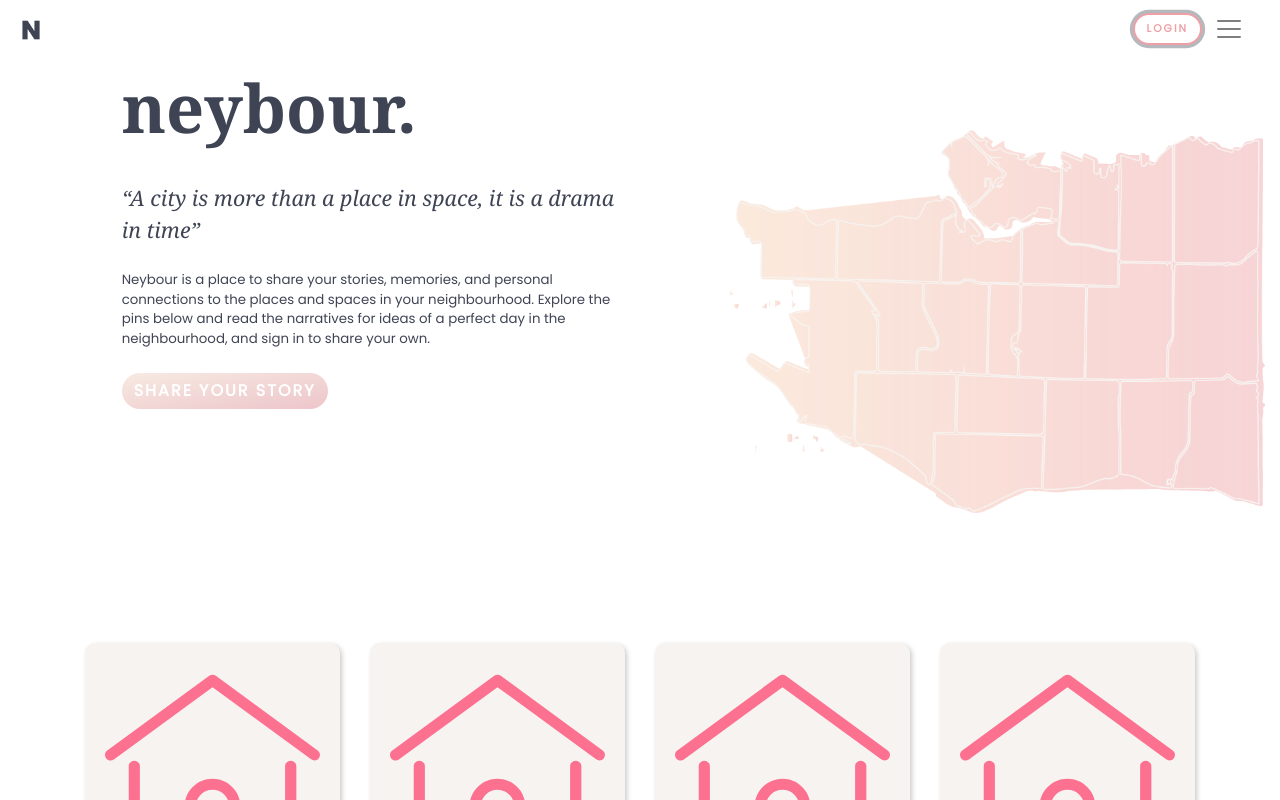
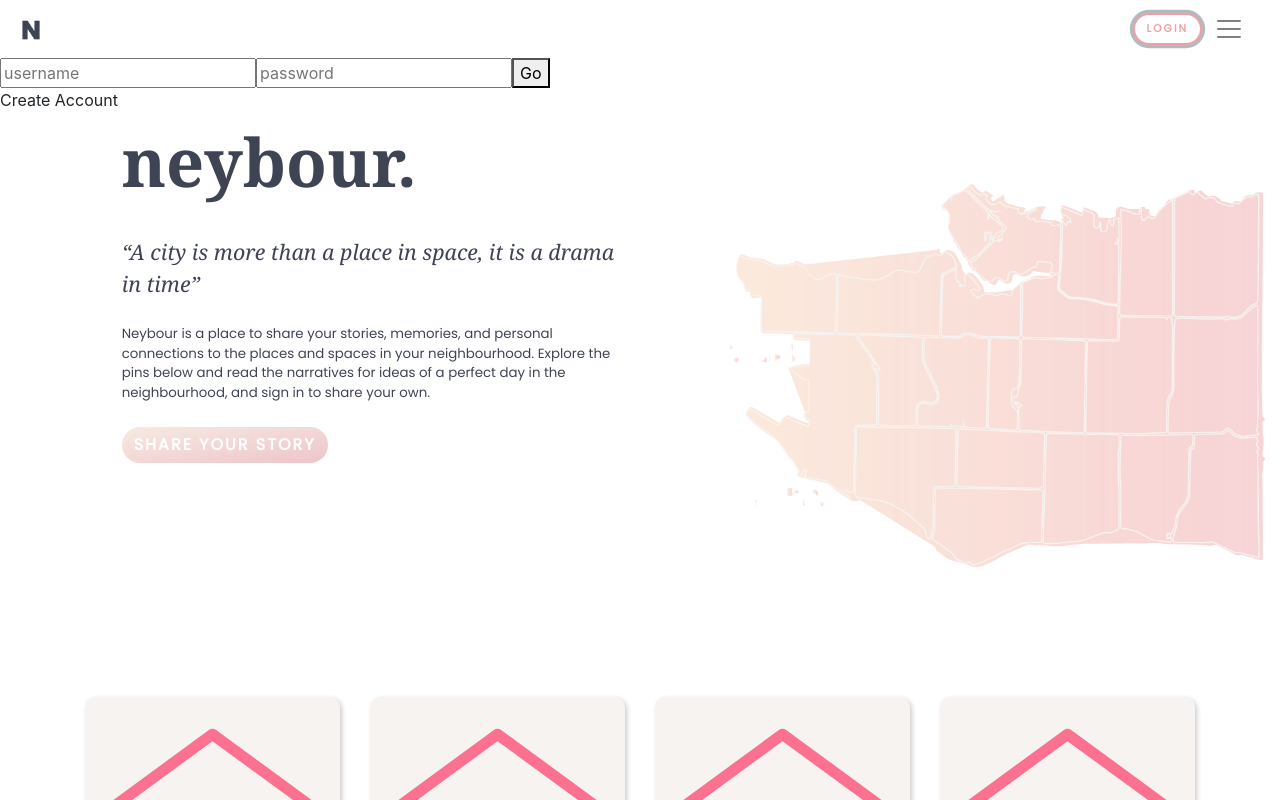
Before and after one commit to evc-/neybour, a React (Create React App) app: page / in a window 1280 px wide. Both pictures are taken after a click on the button "LOGIN". Shown: the top 800 px of the page. Built offline with nearby package versions, Linux system fonts and the light colour scheme; what react-google-maps would draw is missing.

Commit message:
added rough login feature

```diff
--- a/src/App.js
+++ b/src/App.js
@@ -14,16 +14,78 @@ class App extends Component {
 
         this.toggleNavbar = this.toggleNavbar.bind(this);
         this.pushMarkersData = this.pushMarkersData.bind(this);
+        this.shareStory = this.shareStory.bind(this);
+        this.loginModal = this.loginModal.bind(this);
+        this.login = this.login.bind(this);
+        this.handleEmail = this.handleEmail.bind(this);
+        this.handlePass = this.handlePass.bind(this);
+        this.authenticate = this.authenticate.bind(this);
 
         this.state = {
             collapsed: true,
-            markersData:[]
+            markersData:[],
+            loggedin: false,
         };
 
 
 
     }
+    //bare-bones login; use "test@test.com" and "tester" to login
+    login(){
+        var email = this.state.email;
+        var password = this.state.password;
+        fetch('http://localhost:4567/users/login', {
+            method: 'POST',
+            headers: {
+                'Accept': 'application/json, text/plain, */*',
+                'Content-type': 'application/json'
+            },
+            body: JSON.stringify({
+                email: email,
+                password: password
+            })
+        })
+        .then((res) => res.json())
+        .then((data) => this.authenticate(data));
+    }
+    authenticate(data){
+        if(data.message == "Auth successful"){
+            this.setState({
+                loggedin:true,
+                loginModal:false
+            });
+            console.log("You're logged in!");
+        } else {
+            console.log("failed!");
+        }
+    }
 
+    shareStory(){
+        if(!this.state.loggedin){
+            this.setState({
+                loginModal:true
+            });
+        } else {
+            console.log("made post!");
+        }
+    }
+    loginModal(){
+        if(this.state.loggedin === false){
+            this.setState({
+                loginModal:true
+            });
+        }
+    }
+    handleEmail(evt){
+        this.setState({
+            email:evt.target.value
+        });
+    }
+    handlePass(evt){
+        this.setState({
+            password:evt.target.value
+        });
+    }
     pushMarkersData(data){
         var arr = this.state.markersData;
         arr.push(data);
@@ -41,6 +103,17 @@ class App extends Component {
 
 
   render() {
+      var loginModal = null;
+      if (this.state.loginModal){
+          loginModal = (
+            <div>
+              <input type="text" placeholder="username" onChange={this.handleEmail}/>
+              <input type="text" placeholder="password" onChange={this.handlePass}/>
+              <button onClick={this.login}>Go</button>
+              <div>Create Account</div>
+              </div>
+          )
+      }
     return (
       <div className="App">
 
@@ -50,7 +123,7 @@ class App extends Component {
                 <img id="nav-brand"src={require('./img/nav-brand-04.png')} alt="favicon" width="30" height="30" />
 
             </NavbarBrand>
-            <Button id="login-btn">login</Button>
+            <Button id="login-btn" onClick={this.loginModal}>login</Button>
           <NavbarToggler id="toggler" onClick={this.toggleNavbar} className="mr-2" />
           <Collapse isOpen={!this.state.collapsed} navbar>
             <Nav navbar>
@@ -63,7 +136,7 @@ class App extends Component {
             </Nav>
           </Collapse>
         </Navbar>
-
+        {loginModal}
         <Container id="full-bg" fluid>
             <Row>
                 <Col md="1"></Col>
@@ -74,7 +147,7 @@ class App extends Component {
                     <br />
                     <div className="about-home">Neybour is a place to share your stories, memories, and personal connections to the places and spaces in your neighbourhood. Explore the pins below and read the narratives for ideas of a perfect day in the neighbourhood, and sign in to share your own. </div>
                     <br />
-                    <Button id="sign-up-btn">share your story</Button>
+                    <Button id="sign-up-btn" onClick={this.shareStory}>share your story</Button>
                 </Col>
                 <Col md="6">
                     <img className="img-fluid"src={require('./img/map-placeholder-04.png')}/>
```
